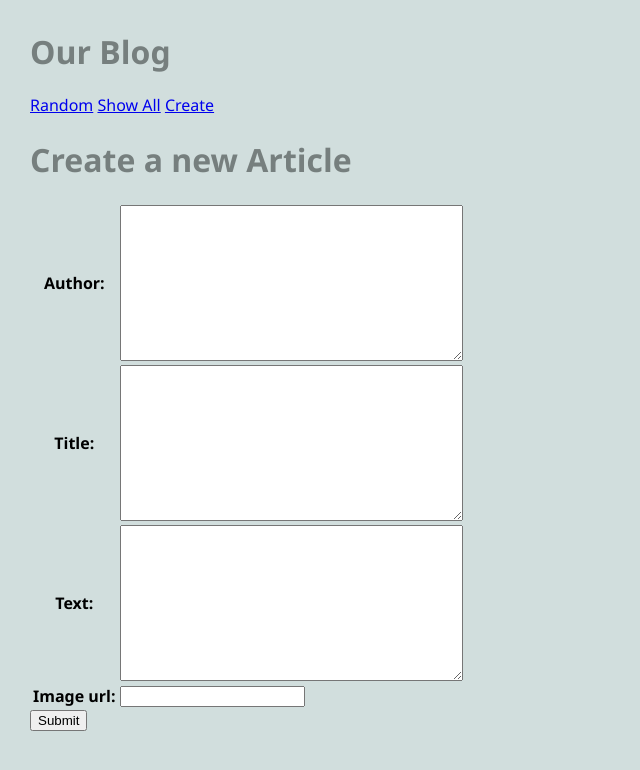
After one commit to azs-bu/cs412-examples, a Django app: page /blog/article/create in a window 1280 px wide. The commit adds this page. Shown: the top 770 px of the page, without its empty margins (0-640 px from the left). Run offline with Django 4.2, Linux system fonts and the light colour scheme.

Commit message:
Example 6.3 with CreateView to create new Article.

```diff
--- /dev/null
+++ b/blog/forms.py
@@ -0,0 +1,13 @@
+# blog/forms.py
+# define the forms that we use for create/update/delete operations
+
+from django import forms
+from .models import Article
+
+class CreateArticleForm(forms.ModelForm):
+    '''A form to add an Article to the database.'''
+
+    class Meta:
+        '''associate this form with a model from our database.'''
+        model = Article
+        fields = ['author', 'title', 'text', 'image_url']
--- a/blog/models.py
+++ b/blog/models.py
@@ -1,6 +1,7 @@
 # blog/models.py
 # define data models for the blog application
 from django.db import models
+from django.urls import reverse
 
 # Create your models here.
 class Article(models.Model):
@@ -16,3 +17,7 @@ class Article(models.Model):
     def __str__(self):
         '''return a string representation of this model instance.'''
         return f'{self.title} by {self.author}'
+
+    def get_absolute_url(self):
+        '''Return the URL to display one instance of this model.'''
+        return reverse('article', kwargs={'pk':self.pk})
--- a/blog/templates/blog/base.html
+++ b/blog/templates/blog/base.html
@@ -14,6 +14,7 @@
                 <ul>
                     <li><a href="{% url 'random' %}">Random</a></li>
                     <li><a href="{% url 'show_all' %}">Show All</a></li>
+                    <li><a href="{% url 'create_article' %}">Create</a></li>
                 </ul>
             </nav>
         </head>
--- /dev/null
+++ b/blog/templates/blog/create_article_form.html
@@ -0,0 +1,18 @@
+<!-- blog/create_article_form.html
+    display the HTML form to create a new Article object.
+-->
+{% extends 'blog/base.html' %}
+
+{% block content %}
+<h1>Create a new Article</h1>
+
+<!-- display the HTML form -->
+<form action="{% url 'create_article' %}" method="POST">
+    {% csrf_token %}
+    <table>
+    {{form.as_table}}
+    </table>
+
+    <input type="submit" name="submit" value="Submit">
+</form>
+{% endblock %}
--- a/blog/urls.py
+++ b/blog/urls.py
@@ -1,10 +1,12 @@
 # blop/urls.py
 
 from django.urls import path
-from .views import ShowAllView, ArticleView, RandomArticleView
+from .views import * #ShowAllView, ArticleView, RandomArticleView
 
 urlpatterns = [
     path('', RandomArticleView.as_view(), name="random"),
     path('show_all', ShowAllView.as_view(), name="show_all"), # modified
-    path('article/<int:pk>', ArticleView.as_view(), name='article'),# new
+    path('article/<int:pk>', ArticleView.as_view(), name='article'),
+    path('article/create', CreateArticleView.as_view(), name="create_article"), # new
+
 ]
--- a/blog/views.py
+++ b/blog/views.py
@@ -1,8 +1,10 @@
 # blog/views.py
 # views for the blog application
 from django.shortcuts import render
-from django.views.generic import ListView, DetailView
+from django.views.generic import ListView, DetailView, CreateView
 from .models import Article
+from .forms import CreateArticleForm
+
 import random
 
 # Create your views here.
@@ -35,3 +37,13 @@ class RandomArticleView(DetailView):
         all_articles = Article.objects.all()
         article = random.choice(all_articles)
         return article
+
+# define a subclass of CreateView to handle creation of Article objects
+class CreateArticleView(CreateView):
+    '''A view to handle creation of a new Article.
+    (1) display the HTML form to user (GET)
+    (2) process the form submission and store the new Article object (POST)
+    '''
+
+    form_class = CreateArticleForm
+    template_name = "blog/create_article_form.html"
```
Also changed, not shown: db.sqlite3, 1 other file.
